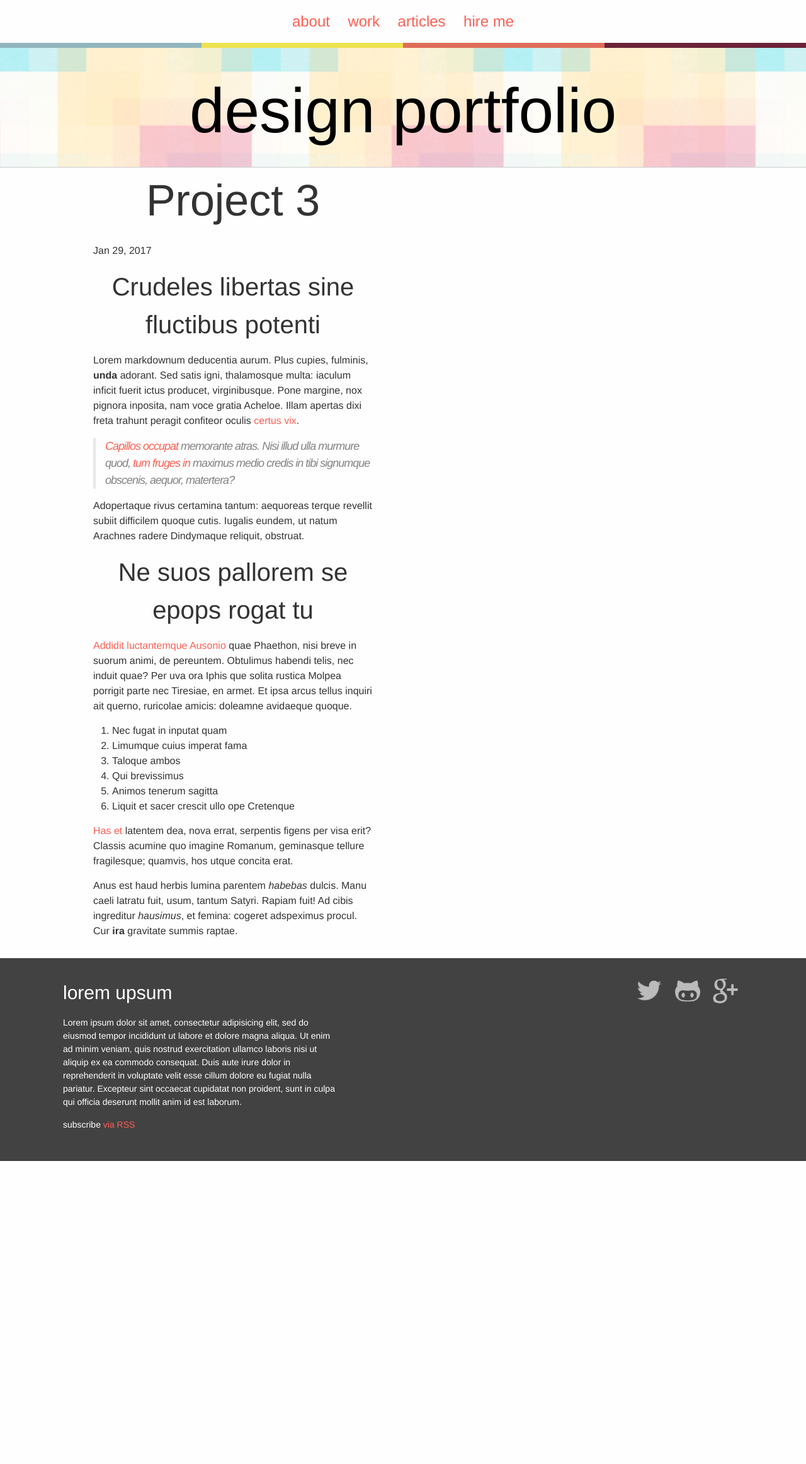
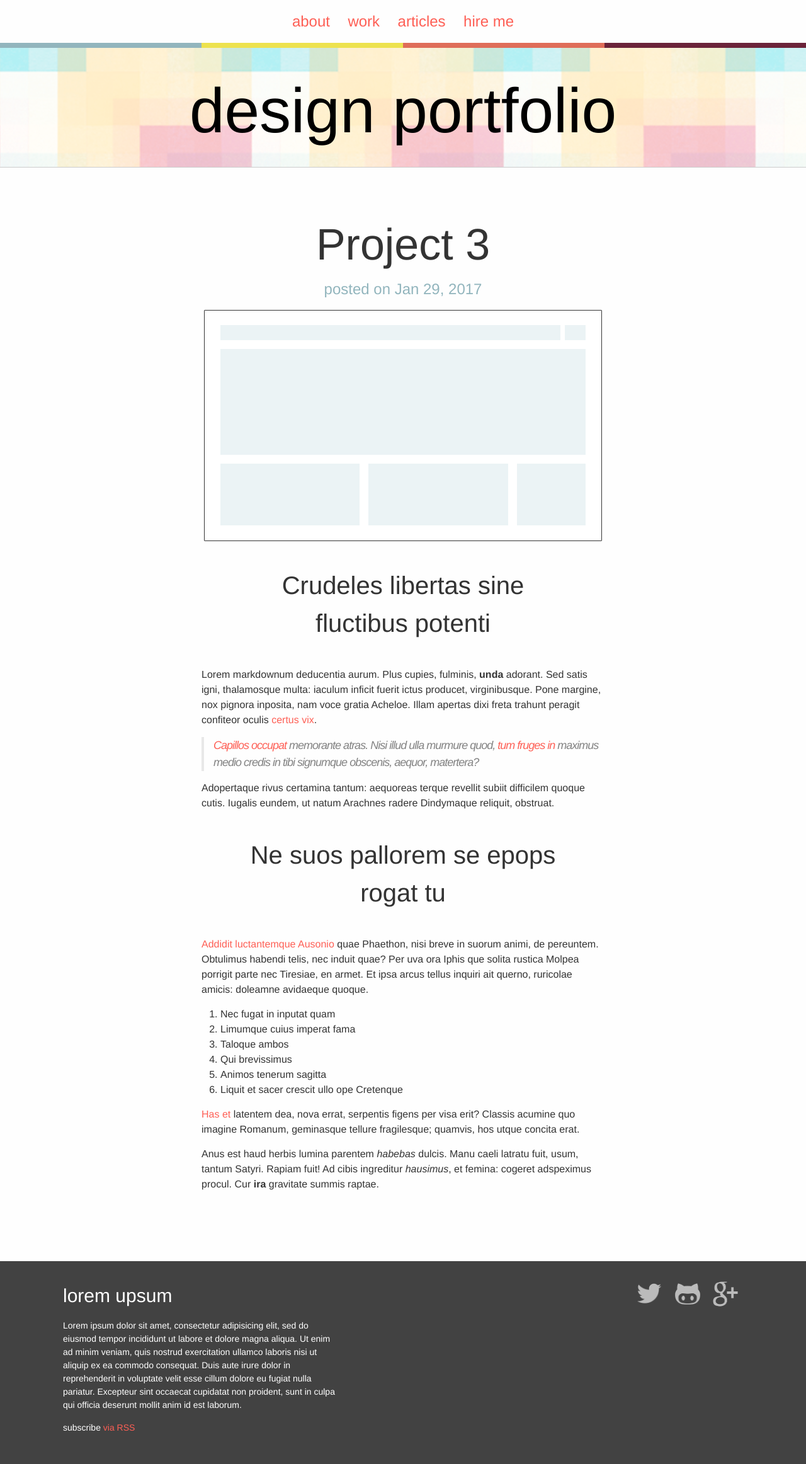
Before and after one commit to cpoumian/designer-portfolio, a Jekyll site: the page built from _posts/project/2017-01-29-project-3.md, in a window 1280 px wide. Shown: the whole page at 63% size. Built offline with Jekyll 4.4.1, drawn with Linux system fonts in a browser that asks for light colours; before the commit the page ends 1843 px from its top, so only the background shows below that.

Commit message:
Worked on single poststemplating and layout

```diff
--- a/_layouts/post.html
+++ b/_layouts/post.html
@@ -1,15 +1,22 @@
 ---
 layout: default
 ---
-<div class="post">
+<article class="site-section site-section-last">
+	<header class="post-header">
+		<h1 class="post-title">
+			{{ page.title }}
+		</h1>
+		<p class="post-meta">
+			posted on {{ page.date | date: "%b %-d, %Y"}}
+		</p>
+		{% if page.featured_image %}
+			<div class="post-image">
+				<img src="{{ page.featured_image }}" alt="{{ page.title }} featured image">
+			</div>
+		{% endif %}
+	</header>
 
-  <header class="post-header">
-    <h1 class="post-title">{{ page.title }}</h1>
-    <p class="post-meta">{{ page.date | date: "%b %-d, %Y" }}{% if page.author %} • {{ page.author }}{% endif %}{% if page.meta %} • {{ page.meta }}{% endif %}</p>
-  </header>
-
-  <article class="post-content">
-    {{ content }}
-  </article>
-
-</div>
+	<div class="post-body">
+		{{ content }}
+	</div>
+</article>
--- a/_posts/project/2017-01-29-project-3.md
+++ b/_posts/project/2017-01-29-project-3.md
@@ -4,7 +4,7 @@
 date:   2017-01-29 14:08:27
 categories: project
 featured: false
-featured_image: "images/project.png"
+featured_image: "/images/project.png"
 tags: code
 ---
 
--- a/_sass/components/_post.scss
+++ b/_sass/components/_post.scss
@@ -31,3 +31,29 @@
 		display: inline;
 	}
 }
+
+// Single post page
+
+.post-header {
+	text-align: center;
+}
+
+.post-title {
+	margin: 0;
+}
+
+.post-meta {
+	color: $blue-color;
+	font-size: $h4-font-size;
+}
+
+.post-body {
+	width: 90%;
+	max-width: 40em;
+	margin: $h2-font-size auto;
+
+	h1, h2, h3, h4 {
+		max-width: 80%;
+		margin: $h2-font-size auto;
+	}
+}
```
Also changed, not shown: _posts/project/2017-01-01-project-1.md (+1 -1 lines), _posts/project/2017-01-15-project-2.md (+1 -1 lines).
